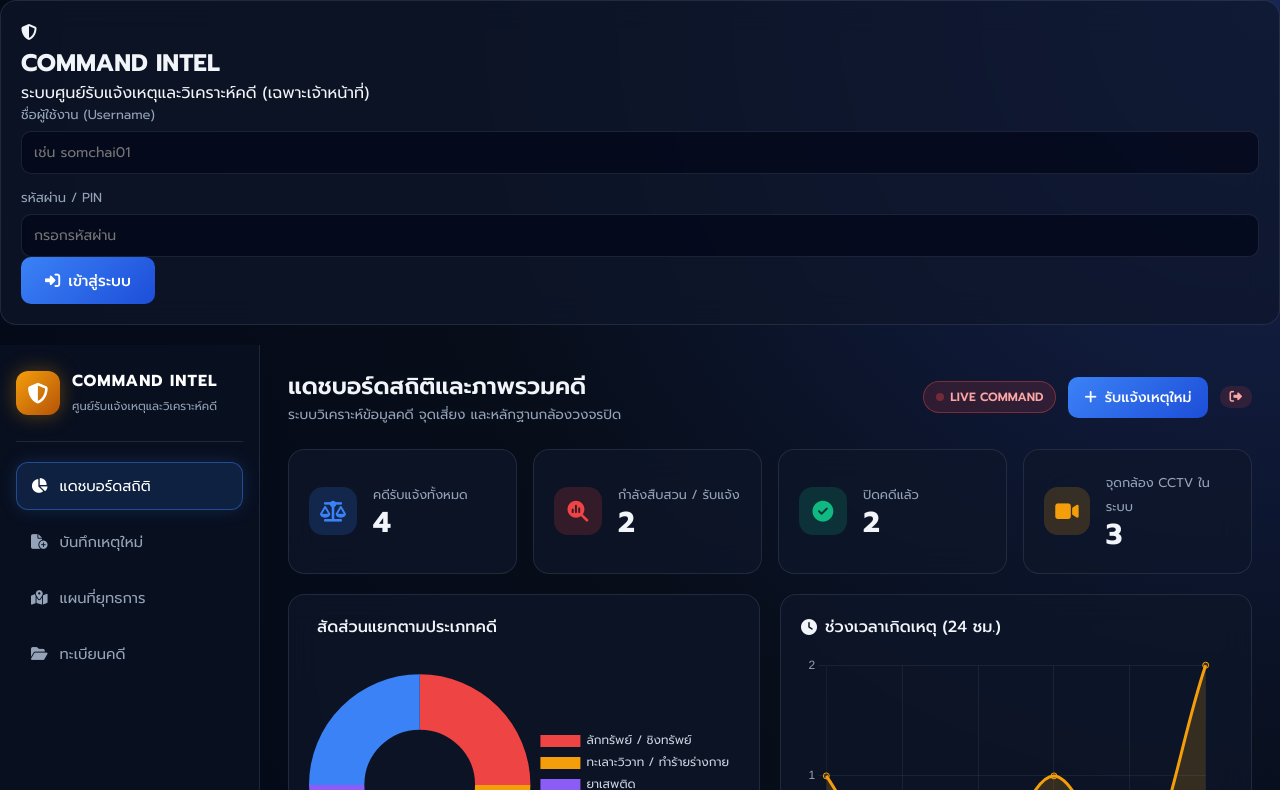
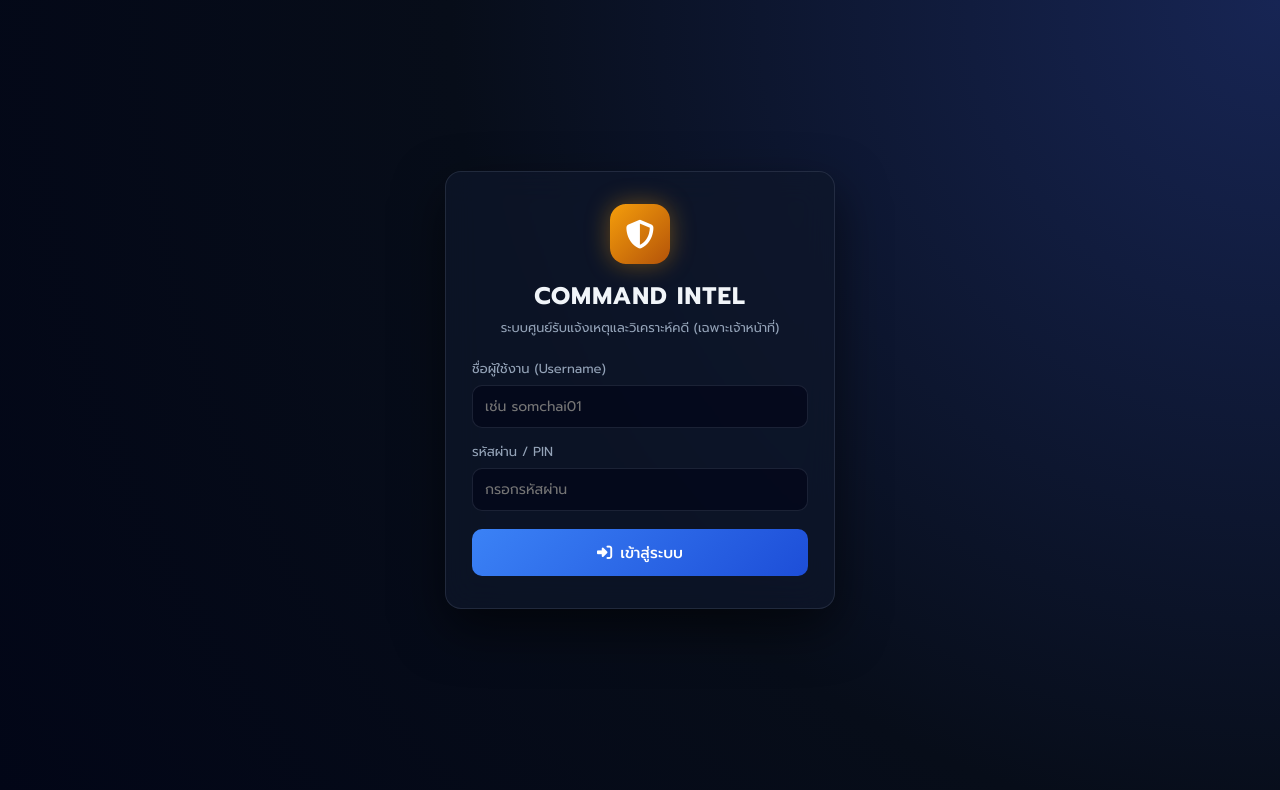
Before and after one commit to FormulaF1/police-command-system, a plain HTML site: page index.html in a window 1280 px wide. Shown: the top 790 px of the page. Drawn offline with nearby package versions, Linux system fonts and the light colour scheme; no server answers; some icons are missing.

Commit message:
Update style.css

```diff
--- a/css/style.css
+++ b/css/style.css
@@ -720,3 +720,84 @@ input:focus, select:focus, textarea:focus {
     padding: 8px 10px;
   }
 }
+/* --- LOGIN OVERLAY --- */
+.login-overlay {
+  position: fixed;
+  inset: 0;
+  background: radial-gradient(circle at top right, #172554 0%, #070d19 55%, #020617 100%);
+  display: grid;
+  place-items: center;
+  padding: 20px;
+  z-index: 10000;
+}
+
+.login-overlay.hidden {
+  display: none;
+}
+
+.login-card {
+  width: 100%;
+  max-width: 390px;
+  padding: 32px 26px;
+  text-align: center;
+  box-shadow: 0 20px 50px rgba(0, 0, 0, 0.55);
+}
+
+.login-logo {
+  width: 60px;
+  height: 60px;
+  margin: 0 auto 14px;
+  border-radius: 16px;
+  background: linear-gradient(135deg, var(--gold), #b45309);
+  display: grid;
+  place-items: center;
+  font-size: 1.8rem;
+  color: #fff;
+  box-shadow: 0 0 24px rgba(245, 158, 11, 0.4);
+}
+
+.login-card h2 {
+  letter-spacing: 1px;
+  margin-bottom: 4px;
+}
+
+.login-sub {
+  font-size: 0.8rem;
+  color: var(--text-muted);
+  margin-bottom: 22px;
+}
+
+.login-card .form-group {
+  text-align: left;
+}
+
+.login-error {
+  margin-top: 14px;
+  padding: 10px;
+  border-radius: 10px;
+  background: rgba(239, 68, 68, 0.16);
+  border: 1px solid rgba(239, 68, 68, 0.4);
+  color: #fca5a5;
+  font-size: 0.82rem;
+}
+
+.login-error.hidden {
+  display: none;
+}
+
+.login-btn {
+  width: 100%;
+  justify-content: center;
+  margin-top: 18px;
+}
+
+.mobile-only-btn {
+  display: none;
+}
+
+@media (max-width: 860px) {
+  .mobile-only-btn {
+    display: inline-flex;
+    padding: 9px 12px;
+  }
+}
```
